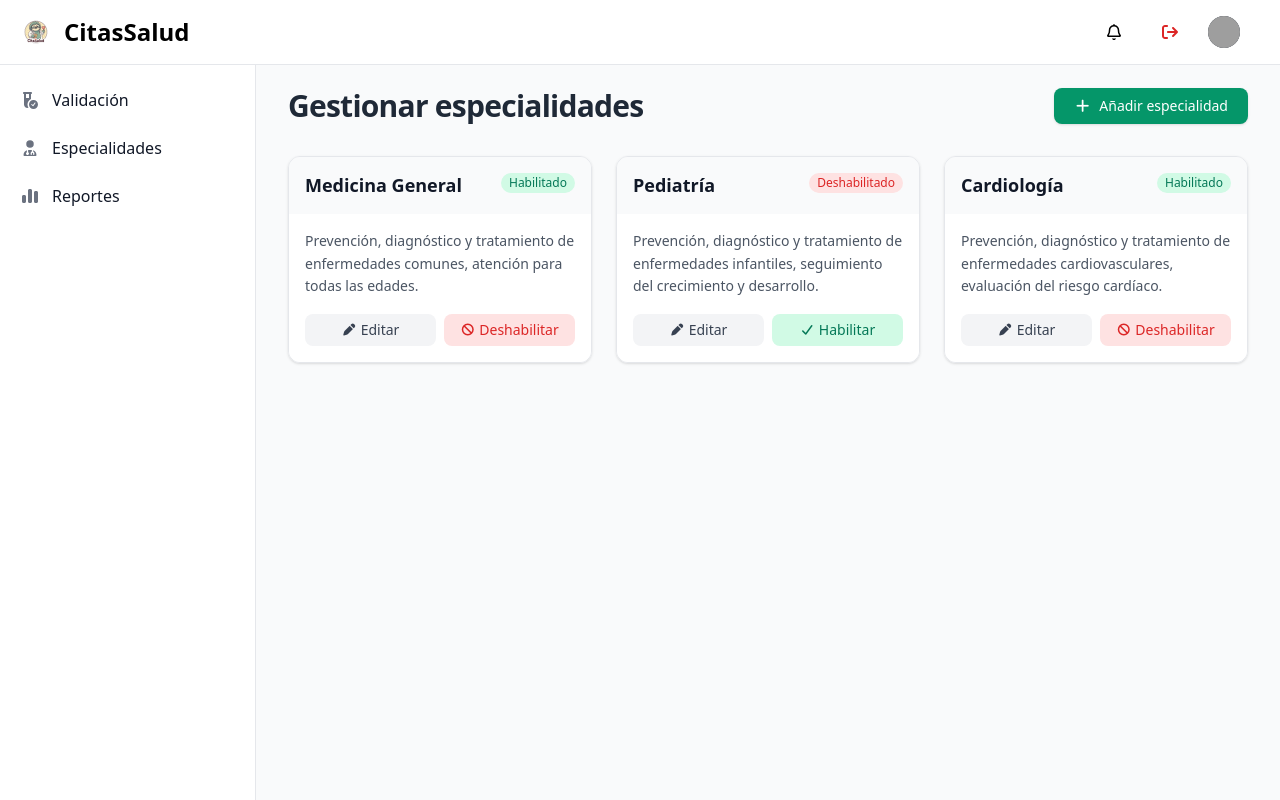
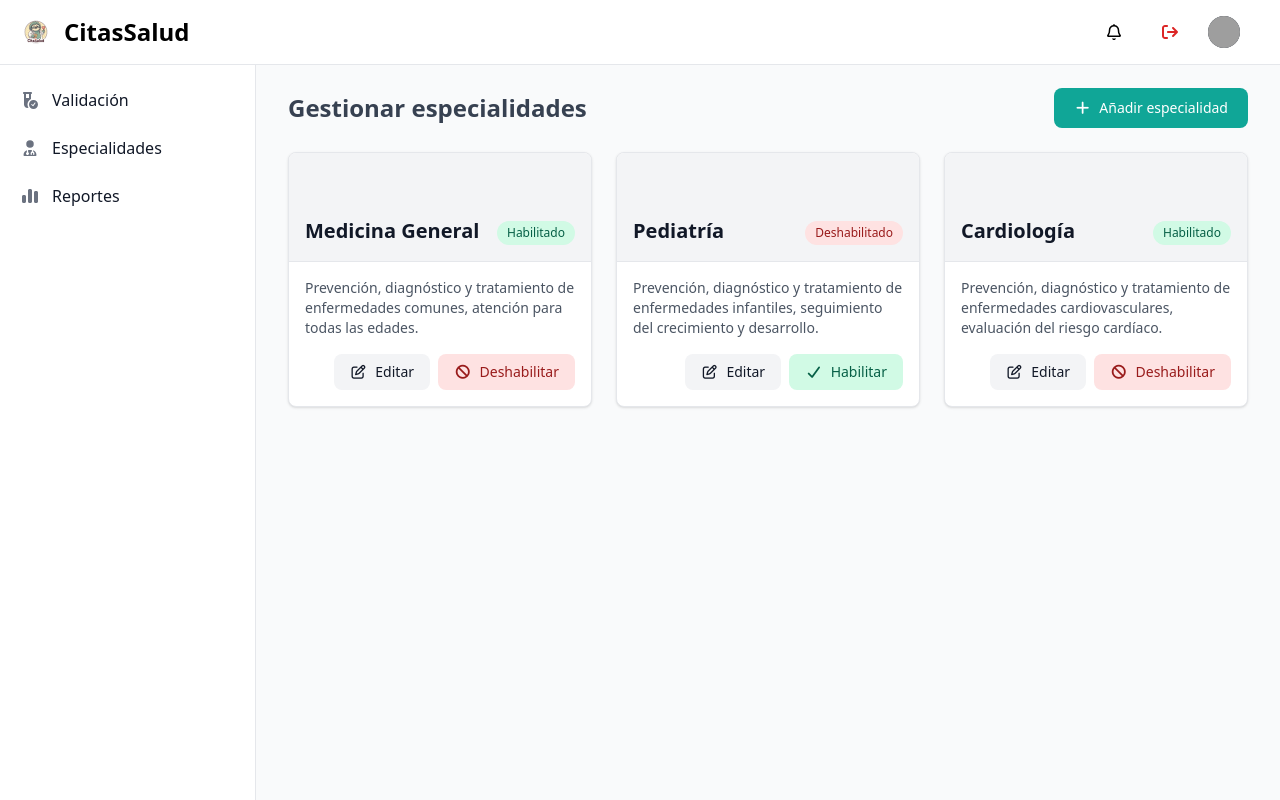
Before and after one commit to jsusurcia/citas_salud_web, a Vue app: page /admin/especialidades in a window 1280 px wide. Built offline with nearby package versions, Linux system fonts and the light colour scheme; grey boxes are pictures that could not be loaded; a web font is replaced by a local one; what vue-advanced-chat would draw is missing.

Commit message:
Corrigiendo unas wbdas de las vistas (usen componentes crj mrd)

```diff
--- a/src/components/ButtonComponent.vue
+++ b/src/components/ButtonComponent.vue
@@ -1,35 +1,20 @@
 <script setup>
-// Importaciones para FontAwesome
-import { FontAwesomeIcon } from '@fortawesome/vue-fontawesome'
-import { library } from '@fortawesome/fontawesome-svg-core'
-import { faFilter, faFilePdf, faFileExcel, faPlus, faCheck, faXmark, faPenToSquare, faBan } from '@fortawesome/free-solid-svg-icons';
 import { computed } from 'vue';
 
-library.add(faFilter, faFilePdf, faFileExcel, faPlus, faCheck, faXmark, faPenToSquare, faBan);
-
-// Definición de Props
+// Props
 const props = defineProps({
     type: {
         type: String,
-    default: 'button'
+        default: 'button'   //'button' o 'success'
     },
     variant: {
         type: String,
-    default: 'primary', // primary, secondary, success, danger, warning, edit, disable, enable
-    validator: (value) => [
-      'primary',
-      'secondary',
-      'success',
-      'danger',
-      'warning',
-      'edit',
-      'disable',
-      'enable'
-    ].includes(value)
+        default: 'primary',
+        validator: (value) => ['primary', 'secondary', 'success', 'danger', 'warning', 'edit', 'disable', 'enable'].includes(value)
     },
     size: {
         type: String,
-    default: 'medium', // small, medium, large
+        default: 'medium',   //'small', 'medium', 'large'
         validator: (value) => ['small', 'medium', 'large'].includes(value)
     },
     icon: {
@@ -39,14 +24,6 @@ const props = defineProps({
     label: {
         type: String,
         default: ''
-  },
-  modalTarget: {
-    type: String,
-    default: null
-  },
-  modalToggle: {
-    type: String,
-    default: null
     }
 });
 
@@ -57,18 +34,16 @@ const handleClick = (event) => {
 };
 
 // Propiedades Computadas
-const buttonClasses = computed(() => {
-  const baseClasses = 'font-medium rounded-lg inline-flex items-center justify-center gap-2 focus:ring-4 focus:outline-none';
+const buttonClass = computed(() => {
+    const baseClass = 'font-medium rounded-lg inline-flex items-center justify-center gap-2 focus:ring-2 focus:outline-none';
 
-  // Tamaños
-  const sizeClasses = {
+    const sizeClass = {
         small: 'text-xs px-3 py-2',
         medium: 'text-sm px-4 py-2',
         large: 'text-sm px-5 py-2.5'
     };
 
-  // Variantes
-  const variantClasses = {
+    const variantClass = {
         primary: 'text-white bg-[#10A697] hover:bg-[#0e8e85] focus:ring-[#0e8e85]',
         secondary: 'text-gray-900 bg-gray-100 hover:bg-gray-200 focus:ring-gray-100',
         success: 'text-white bg-green-600 hover:bg-green-700 focus:ring-green-600',
@@ -79,22 +54,14 @@ const buttonClasses = computed(() => {
         enable: 'text-green-800 bg-green-100 hover:bg-green-200 focus:ring-green-100 font-normal'
     };
 
-  return `${baseClasses} ${sizeClasses[props.size]} ${variantClasses[props.variant]}`;
-});
+    return `${baseClass} ${sizeClass[props.size]} ${variantClass[props.variant]}`;
+})
 </script>
 
 <template>
-  <button
-    :type="type"
-    :class="buttonClasses"
-    :data-modal-target="modalTarget"
-    :data-modal-toggle="modalToggle"
-    @click="handleClick"
-  >
-
-    <FontAwesomeIcon v-if="icon" :icon="icon" />
+    <button :type="type" :class="buttonClass" @click="handleClick">
+        <i v-if="icon" :class="icon"></i>
         <span v-if="label">{{ label }}</span>
-    <slot v-else></slot>
     </button>
 </template>
 
--- a/src/components/ConfirmModalComponent.vue
+++ b/src/components/ConfirmModalComponent.vue
@@ -1,6 +1,9 @@
 <script setup>
+// Importar Componentes y demás
 import { computed } from 'vue';
+import ButtonComponent from './ButtonComponent.vue';
 
+// Props
 const props = defineProps({
   isOpen: {
     type: Boolean,
@@ -8,8 +11,8 @@ const props = defineProps({
   },
   type: {
     type: String,
-    default: 'danger',
-    validator: (value) => ['danger', 'success', 'warning', 'info'].includes(value)
+    default: 'success',
+    validator: (value) => ['success', 'danger', 'warning', 'info'].includes(value)
   },
   icon: {
     type: String,
@@ -25,9 +28,16 @@ const props = defineProps({
   }
 })
 
-const emit = defineEmits(['confirm', 'cancel'])
+// Component Events
+const emit = defineEmits(['confirm', 'cancel']);
+const confirmModal = (event) => {
+  emit('confirm', event);
+};
+const closeModal = (event) => {
+  emit('close', event);
+};
 
-// Íconos por tipo
+// Propiedades Computadas
 const defaultIcons = {
   danger: 'fa-solid fa-triangle-exclamation',
   success: 'fa-solid fa-circle-check',
@@ -51,50 +61,28 @@ const buttonColors = {
 
 const iconClass = computed(() => `${props.icon || defaultIcons[props.type]} ${iconColors[props.type]}`)
 const confirmButtonClass = computed(() => buttonColors[props.type])
-
-const handleConfirm = () => emit('confirm')
-const handleCancel = () => emit('cancel')
 </script>
 
 <template>
   <!-- Fondo translúcido oscuro -->
   <transition name="fade">
-    <div
-      v-if="isOpen"
-      class="fixed inset-0 z-[1000] flex justify-center items-center bg-black/40 backdrop-blur-sm"
-    >
+    <div v-if="isOpen" class="fixed inset-0 z-[1000] flex justify-center items-center bg-black/40 backdrop-blur-sm">
       <!-- Modal -->
       <transition name="scale">
-        <div
-          class="bg-white rounded-2xl shadow-lg w-full max-w-md p-6 animate-fade-in-up"
-        >
+        <div class="w-full max-w-md bg-white rounded-2xl shadow-lg p-6 animate-fade-in-up">
           <!-- Icono de advertencia -->
           <div class="flex flex-col items-center text-center">
             <i :class="iconClass" class="text-5xl mb-4"></i>
 
-            <h3 class="text-lg font-bold text-gray-800 mb-2">
-              {{ title }}
-            </h3>
+            <h3 class="text-lg font-bold text-gray-800 mb-2">{{ title }}</h3>
 
-            <p class="text-sm text-gray-600 mb-6">
-              {{ description }}
-            </p>
+            <p class="text-sm text-gray-600 mb-6">{{ description }}</p>
 
             <!-- Botones -->
             <div class="flex justify-center gap-3 w-full">
-              <button
-                @click="handleCancel"
-                class="px-5 py-2 text-sm font-medium bg-gray-100 hover:bg-gray-200 text-gray-700 rounded-lg transition"
-              >
-                Cancelar
-              </button>
-              <button
-                @click="handleConfirm"
-                :class="confirmButtonClass"
-                class="px-5 py-2 text-sm font-medium rounded-lg transition"
-              >
-                Confirmar
-              </button>
+              <ButtonComponent type="button" variant="secondary" size="large" label="Cancelar" @click="closeModal" />
+              <ButtonComponent type="submit" :variant="type" size="large" label="Sí, deshabilitar"
+                @click="confirmModal" />
             </div>
           </div>
         </div>
@@ -109,6 +97,7 @@ const handleCancel = () => emit('cancel')
 .fade-leave-active {
   transition: opacity 0.2s ease;
 }
+
 .fade-enter-from,
 .fade-leave-to {
   opacity: 0;
@@ -118,6 +107,7 @@ const handleCancel = () => emit('cancel')
 .scale-leave-active {
   transition: all 0.25s ease;
 }
+
 .scale-enter-from,
 .scale-leave-to {
   transform: scale(0.95);
--- /dev/null
+++ b/src/components/EspecialidadCardComponent.vue
@@ -0,0 +1,56 @@
+<script setup>
+// Importar componentes
+import { computed } from 'vue';
+import ButtonComponent from './ButtonComponent.vue';
+import SpanComponent from './SpanComponent.vue';
+
+// Props
+const props = defineProps({
+    title: {
+        type: String,
+        default: ''
+    },
+    description: {
+        type: String,
+        default: ''
+    },
+    isEnabled: {
+        type: Boolean,
+        default: true
+    }
+});
+
+// Component Events
+const emit = defineEmits(['edit', 'disable', 'enable']);
+
+// Propiedades Computadas
+const spanVariant = computed(() => {
+    return props.isEnabled ? 'primary' : 'secondary';
+});
+const spanLabel = computed(() => {
+    return props.isEnabled ? 'Habilitado' : 'Deshabilitado';
+});
+</script>
+
+<template>
+    <div class="bg-white border border-gray-200 rounded-lg overflow-hidden shadow-sm flex flex-col">
+        <div class="p-4 pt-16 bg-gray-100 border-b border-gray-200 flex justify-between items-end">
+            <h5 class="text-xl font-semibold text-gray-900">{{ title }}</h5>
+            <SpanComponent :variant="spanVariant" :label="spanLabel" />
+        </div>
+        <div class="p-4 flex flex-col justify-between flex-grow">
+            <p class="text-gray-600 text-sm mb-4">{{ description }}</p>
+            <div class="flex gap-2 justify-end mt-auto">
+                <ButtonComponent type="button" variant="edit" size="medium" icon="fa-regular fa-pen-to-square" label="Editar"
+                @click="emit('edit')" />
+                <ButtonComponent v-if="isEnabled" type="button" variant="disable" size="medium" icon="fa-solid fa-ban" label="Deshabilitar"
+                @click="emit('disable')" />
+                <ButtonComponent v-else type="button" variant="enable" size="medium" icon="fa-solid fa-check" label="Habilitar"
+                @click="emit('enable')" />
+            </div>
+        </div>
+    </div>
+</template>
+
+<style scoped>
+</style>
--- /dev/null
+++ b/src/components/SpanComponent.vue
@@ -0,0 +1,37 @@
+<script setup>
+import { computed } from 'vue';
+
+// Props
+const props = defineProps({
+    variant: {
+        type: String,
+        default: 'primary',
+        validator: (value) => ['primary', 'secondary', 'danger', 'info'].includes(value)
+    },
+    label: {
+        type: String,
+        default: ''
+    }
+});
+
+// Propiedades Computadas
+const labelClass = computed(() => {
+    const baseClass = 'text-xs font-medium px-2.5 py-1 rounded-full whitespace-nowrap';
+
+    const variantClass = {
+        primary: 'bg-green-100 text-green-800',
+        secondary: 'bg-red-100 text-red-800',
+        danger: 'bg-yellow-100 text-yellow-800',
+        info: 'bg-indigo-100 text-indigo-800'
+    };
+
+    return `${baseClass} ${variantClass[props.variant]}`;
+});
+</script>
+
+<template>
+    <span :class="labelClass">{{ label }}</span>
+</template>
+
+<style scoped>
+</style>
--- a/src/main.js
+++ b/src/main.js
@@ -5,6 +5,7 @@ import './style.css'
 
 import App from './App.vue'
 import router from './router'
+import '@fortawesome/fontawesome-free/css/all.min.css'
 
 const app = createApp(App)
 
--- a/src/style.css
+++ b/src/style.css
@@ -3,4 +3,3 @@
 @import "flowbite/src/themes/default";
 @plugin "flowbite/plugin";
 @source "../node_modules/flowbite";
-@import "@fortawesome/fontawesome-free/css/all.min.css";
--- a/src/views/EspecialidadesView.vue
+++ b/src/views/EspecialidadesView.vue
@@ -1,228 +1,68 @@
-<template>
-  <LayoutComponent>
-    <!-- Encabezado -->
-    <div class="flex justify-between items-center mb-8">
-      <h1 class="text-3xl font-bold text-gray-800 tracking-tight">
-        Gestionar especialidades
-      </h1>
-
-      <button
-        @click="openAddModal"
-        class="flex items-center gap-2 bg-green-600 hover:bg-green-700 text-white px-5 py-2 rounded-lg shadow-sm text-sm font-medium transition"
-      >
-        <i class="fa-solid fa-plus"></i>
-        Añadir especialidad
-      </button>
-    </div>
-
-    <!-- Grid de especialidades -->
-    <div class="grid grid-cols-1 sm:grid-cols-2 lg:grid-cols-3 gap-6">
-      <div
-        v-for="especialidad in especialidades"
-        :key="especialidad.id"
-        class="rounded-xl border border-gray-200 shadow-sm overflow-hidden transition hover:shadow-md"
-      >
-        <!-- Encabezado gris -->
-        <div class="bg-gray-50 p-4 flex justify-between items-start">
-          <h2 class="text-lg font-semibold text-gray-900 leading-snug">
-            {{ especialidad.nombre }}
-          </h2>
-
-          <span
-            class="px-2 py-0.5 text-xs font-medium rounded-full"
-            :class="especialidad.estado === 'Habilitado'
-              ? 'bg-green-100 text-green-700'
-              : 'bg-red-100 text-red-600'"
-          >
-            {{ especialidad.estado }}
-          </span>
-        </div>
-
-        <!-- Cuerpo blanco -->
-        <div class="bg-white p-4 flex flex-col justify-between">
-          <p class="text-sm text-gray-600 leading-relaxed mb-4">
-            {{ especialidad.descripcion }}
-          </p>
-
-          <div class="flex gap-2 mt-auto">
-            <button
-                @click="openEditModal(especialidad)"
-                class="flex-1 flex items-center justify-center gap-1 px-3 py-1.5 text-sm font-medium bg-gray-100 hover:bg-gray-200 text-gray-700 rounded-lg transition"
-            >
-                <i class="fa-solid fa-pen text-xs"></i> Editar
-            </button>
-
-            <!-- Botón Deshabilitar -->
-            <button
-                @click="openConfirmModal(especialidad)"
-                v-if="especialidad.estado === 'Habilitado'"
-                class="flex-1 flex items-center justify-center gap-1 px-3 py-1.5 text-sm font-medium bg-red-100 hover:bg-red-200 text-red-600 rounded-lg transition"
-            >
-                <i class="fa-solid fa-ban text-xs"></i> Deshabilitar
-            </button>
-
-            <!-- Botón Habilitar -->
-            <button
-                @click="handleEnable(especialidad)"
-                v-else
-                class="flex-1 flex items-center justify-center gap-1 px-3 py-1.5 text-sm font-medium bg-green-100 hover:bg-green-200 text-green-700 rounded-lg transition"
-            >
-                <i class="fa-solid fa-check text-xs"></i> Habilitar
-            </button>
-            </div>
-
-        </div>
-      </div>
-    </div>
-
-    <!-- MODAL: CREAR -->
-    <ModalForm
-      title="Nueva especialidad"
-      :isOpen="isAddModalOpen"
-      @close="isAddModalOpen = false"
-      @submit="handleCreate"
-    >
-      <div>
-        <label for="nombre" class="block mb-2 text-sm font-medium text-gray-900">
-          Nombre de la especialidad
-        </label>
-        <input
-          id="nombre"
-          v-model="form.nombre"
-          type="text"
-          placeholder="Ej. Medicina general"
-          class="bg-gray-50 border border-gray-300 text-gray-900 text-sm rounded-lg focus:ring-green-500 focus:border-green-500 block w-full p-2.5"
-          required
-        />
-      </div>
-
-      <div>
-        <label for="descripcion" class="block mb-2 text-sm font-medium text-gray-900">
-          Descripción de la especialidad
-        </label>
-        <textarea
-          id="descripcion"
-          v-model="form.descripcion"
-          rows="3"
-          placeholder="Resumen de las principales funciones y enfermedades que trata esta especialidad"
-          class="bg-gray-50 border border-gray-300 text-gray-900 text-sm rounded-lg focus:ring-green-500 focus:border-green-500 block w-full p-2.5"
-        ></textarea>
-      </div>
-    </ModalForm>
-
-    <!-- MODAL: EDITAR -->
-    <ModalForm
-      title="Editar especialidad"
-      :isOpen="isEditModalOpen"
-      @close="isEditModalOpen = false"
-      @submit="handleEdit"
-    >
-      <div>
-        <label for="edit-nombre" class="block mb-2 text-sm font-medium text-gray-900">
-          Nombre de la especialidad
-        </label>
-        <input
-          id="edit-nombre"
-          v-model="form.nombre"
-          type="text"
-          class="bg-gray-50 border border-gray-300 text-gray-900 text-sm rounded-lg focus:ring-green-500 focus:border-green-500 block w-full p-2.5"
-          required
-        />
-      </div>
-
-      <div>
-        <label for="edit-descripcion" class="block mb-2 text-sm font-medium text-gray-900">
-          Descripción de la especialidad
-        </label>
-        <textarea
-          id="edit-descripcion"
-          v-model="form.descripcion"
-          rows="3"
-          class="bg-gray-50 border border-gray-300 text-gray-900 text-sm rounded-lg focus:ring-green-500 focus:border-green-500 block w-full p-2.5"
-        ></textarea>
-      </div>
-    </ModalForm>
-    <ConfirmModalComponent
-        :isOpen="isConfirmModalOpen"
-        :type="actionType === 'Deshabilitar' ? 'danger' : 'success'"
-        :title="`¿Está seguro de ${actionType.toLowerCase()} esta especialidad?`"
-        :description="
-            actionType === 'Deshabilitar'
-            ? 'Esta acción deshabilitará la especialidad y dejará de estar disponible para asignaciones o uso activo. Puedes volver a habilitarla más adelante si lo deseas.'
-            : 'Esta acción habilitará la especialidad y volverá a estar disponible para asignaciones o uso activo.'
-        "
-        @confirm="handleConfirmDisable"
-        @cancel="isConfirmModalOpen = false"
-        />
-
-
-  </LayoutComponent>
-</template>
-
-
 <script setup>
 import { ref } from 'vue'
 import LayoutComponent from '../components/LayoutComponent.vue'
 import ModalForm from '../components/ModalForm.vue'
 import ConfirmModalComponent from '../components/ConfirmModalComponent.vue'
+import ButtonComponent from '../components/ButtonComponent.vue'
+import EspecialidadCardComponent from '../components/EspecialidadCardComponent.vue'
 
-const isAddModalOpen = ref(false)
-const isEditModalOpen = ref(false)
-const isConfirmModalOpen = ref(false)
+const activeModal = ref(null)
+const selectedEspecialidad = ref(null)
 const form = ref({ nombre: '', descripcion: '' })
-const selectedEspecialidad = ref(null)
-const selectedToDisable = ref(null)
-const actionType = ref('')
-
+// const selectedEspecialidad = ref(null)
+// const selectedToDisable = ref(null)
+// const actionType = ref('')
 
 const especialidades = ref([
   {
     id: 1,
     nombre: 'Medicina General',
-    descripcion:
-      'Prevención, diagnóstico y tratamiento de enfermedades comunes, atención para todas las edades.',
-    estado: 'Habilitado'
+    descripcion: 'Prevención, diagnóstico y tratamiento de enfermedades comunes, atención para todas las edades.',
+    habilitada: true
   },
   {
     id: 2,
     nombre: 'Pediatría',
-    descripcion:
-      'Prevención, diagnóstico y tratamiento de enfermedades infantiles, seguimiento del crecimiento y desarrollo.',
-    estado: 'Deshabilitado'
+    descripcion: 'Prevención, diagnóstico y tratamiento de enfermedades infantiles, seguimiento del crecimiento y desarrollo.',
+    habilitada: false
   },
   {
     id: 3,
     nombre: 'Cardiología',
-    descripcion:
-      'Prevención, diagnóstico y tratamiento de enfermedades cardiovasculares, evaluación del riesgo cardíaco.',
-    estado: 'Habilitado'
+    descripcion: 'Prevención, diagnóstico y tratamiento de enfermedades cardiovasculares, evaluación del riesgo cardíaco.',
+    habilitada: true
   }
-])
+]);
 
 // Abrir modal de agregar
+const closeModal = () => {
+  activeModal.value = null
+  selectedEspecialidad.value = null // Limpiamos la selección al cerrar
+};
+
 const openAddModal = () => {
-  form.value = { nombre: '', descripcion: '' }
-  isAddModalOpen.value = true
-}
+  form.value = { nombre: '', descripcion: '' } // Reseteamos el formulario
+  activeModal.value = 'add'
+};
 
-// Crear
+// Crear especialidad
 const handleCreate = () => {
   if (!form.value.nombre.trim()) return
   especialidades.value.push({
     id: especialidades.value.length + 1,
     nombre: form.value.nombre,
     descripcion: form.value.descripcion,
-    estado: 'Habilitado'
+    habilitada: true
   })
-  isAddModalOpen.value = false
-}
+  closeModal()
+};
 
 // Abrir modal de editar
 const openEditModal = (especialidad) => {
   selectedEspecialidad.value = especialidad
-  form.value = { ...especialidad }
-  isEditModalOpen.value = true
-}
+  form.value = { ...especialidad } // Copiamos los datos al formulario
+  activeModal.value = 'edit'
+};
 
 // Guardar edición
 const handleEdit = () => {
@@ -235,38 +75,98 @@ const handleEdit = () => {
       descripcion: form.value.descripcion
     }
   }
-  isEditModalOpen.value = false
-}
+  closeModal()
+};
 
-// Habilitar directamente SIN modal
-const handleEnable = (especialidad) => {
-  const index = especialidades.value.findIndex(e => e.id === especialidad.id)
+// Abrir modal de confirmación para deshabilitar
+const openConfirmModal = (especialidad) => {
+  selectedEspecialidad.value = especialidad
+  // Decidimos qué modal abrir basado en el estado actual
+  activeModal.value = especialidad.habilitada ? 'disableConfirm' : 'enableConfirm'
+};
+
+const handleToggleStatus = () => {
+  if (!selectedEspecialidad.value) return
+  const index = especialidades.value.findIndex(e => e.id === selectedEspecialidad.value.id)
   if (index !== -1) {
-    especialidades.value[index] = {
-      ...especialidades.value[index],
-      estado: 'Habilitado'
-    }
+    // Invertimos el estado
+    especialidades.value[index].habilitada = !especialidades.value[index].habilitada
   }
-}
-
-
-// Abrir modal de confirmación solo si está habilitado
-const openConfirmModal = (especialidad) => {
-  if (especialidad.estado === 'Habilitado') {
-    selectedToDisable.value = especialidad
-    actionType.value = 'Deshabilitar'
-    isConfirmModalOpen.value = true
-  } else {
-    // Si está deshabilitado, lo habilitamos directamente sin confirmar
-    especialidad.estado = 'Habilitado'
-  }
-}
-
-// Confirmar deshabilitación
-const handleConfirmDisable = () => {
-  if (!selectedToDisable.value) return
-
-  selectedToDisable.value.estado = 'Deshabilitado'
-  isConfirmModalOpen.value = false
+  closeModal()
 }
 </script>
+
+<template>
+  <LayoutComponent>
+    <div class="flex flex-col sm:flex-row justify-between items-start sm:items-center gap-4 mb-6">
+      <h1 class="text-2xl font-bold text-gray-700">Gestionar especialidades</h1>
+      <ButtonComponent
+        type="button"
+        variant="primary"
+        size="large"
+        icon="fa-solid fa-plus"
+        label="Añadir especialidad"
+        @click="openAddModal" />
+    </div>
+
+    <div class="grid grid-cols-1 md:grid-cols-2 lg:grid-cols-3 gap-6">
+      <EspecialidadCardComponent
+        v-for="especialidad in especialidades"
+        :key="especialidad.id"
+        :title="especialidad.nombre"
+        :description="especialidad.descripcion"
+        :is-enabled="especialidad.habilitada"
+        @edit="openEditModal(especialidad)"
+        @disable="openConfirmModal(especialidad)"
+        @enable="openConfirmModal(especialidad)"
+      />
+    </div>
+
+    <ModalForm
+      title="Nueva especialidad"
+      :isOpen="activeModal === 'add'"
+      @close="closeModal"
+      @submit="handleCreate">
+      <div>
+        <label for="nombre" class="block mb-2 text-sm font-medium text-gray-900">Nombre</label>
+        <input id="nombre" v-model="form.nombre" type="text" placeholder="Ej. Medicina general" class="bg-gray-50 border border-gray-300 text-gray-900 text-sm rounded-lg focus:ring-green-500 focus:border-green-500 block w-full p-2.5" required />
+      </div>
+      <div>
+        <label for="descripcion" class="block mb-2 text-sm font-medium text-gray-900">Descripción</label>
+        <textarea id="descripcion" v-model="form.descripcion" rows="3" placeholder="Resumen de las funciones..." class="bg-gray-50 border border-gray-300 text-gray-900 text-sm rounded-lg focus:ring-green-500 focus:border-green-500 block w-full p-2.5"></textarea>
+      </div>
+    </ModalForm>
+
+    <ModalForm
+      title="Editar especialidad"
+      :isOpen="activeModal === 'edit'"
+      @close="closeModal"
+      @submit="handleEdit">
+      <div>
+        <label for="edit-nombre" class="block mb-2 text-sm font-medium text-gray-900">Nombre</label>
+        <input id="edit-nombre" v-model="form.nombre" type="text" class="bg-gray-50 border border-gray-300 text-gray-900 text-sm rounded-lg focus:ring-green-500 focus:border-green-500 block w-full p-2.5" required />
+      </div>
+      <div>
+        <label for="edit-descripcion" class="block mb-2 text-sm font-medium text-gray-900">Descripción</label>
+        <textarea id="edit-descripcion" v-model="form.descripcion" rows="3" class="bg-gray-50 border border-gray-300 text-gray-900 text-sm rounded-lg focus:ring-green-500 focus:border-green-500 block w-full p-2.5"></textarea>
+      </div>
+    </ModalForm>
+
+    <ConfirmModalComponent
+      :isOpen="activeModal === 'disableConfirm'"
+      type="danger"
+      title="¿Deshabilitar esta especialidad?"
+      description="La especialidad dejará de estar disponible para asignaciones. Podrás volver a habilitarla más adelante."
+      @confirm="handleToggleStatus"
+      @close="closeModal" />
+
+    <ConfirmModalComponent
+      :isOpen="activeModal === 'enableConfirm'"
+      type="success"
+      title="¿Habilitar esta especialidad?"
+      description="La especialidad volverá a estar disponible para asignaciones y uso activo en el sistema."
+      @confirm="handleToggleStatus"
+      @close="closeModal" />
+
+  </LayoutComponent>
+</template>
```
Also changed, not shown: src/App.vue (+7 -0 lines), src/components/ModalForm.vue (+27 -32 lines). Lines whose indentation alone changed are shown as unchanged.
